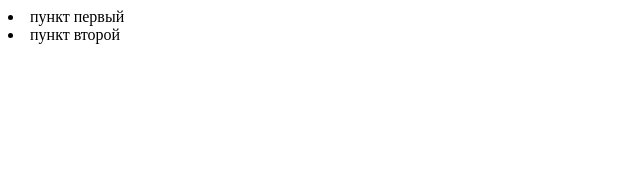
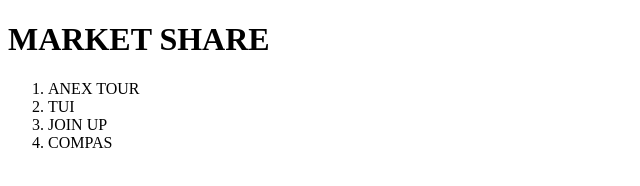
Before and after one commit to Matkovskyy/github-resume, a plain HTML site: page index.html in a window 1280 px wide. Shown: the whole page, without its empty margins (0-640 px from the left). Drawn offline with Linux system fonts and the light colour scheme.

Commit message:
Update index.html

```diff
--- a/index.html
+++ b/index.html
@@ -3,7 +3,13 @@
     <head>
         <title>GIT RULES</title>
     </head>
-    <div>
-        <li>пункт первый</li>
-        <li>пункт второй</li>
-    </div>
+<body>
+        <h1>MARKET SHARE</h1>
+        <ol>
+            <li>ANEX TOUR</li>
+            <li>TUI</li>
+            <li>JOIN UP</li>
+            <li>COMPAS</li>
+        </ol>
+</body>
+    </html>
```
